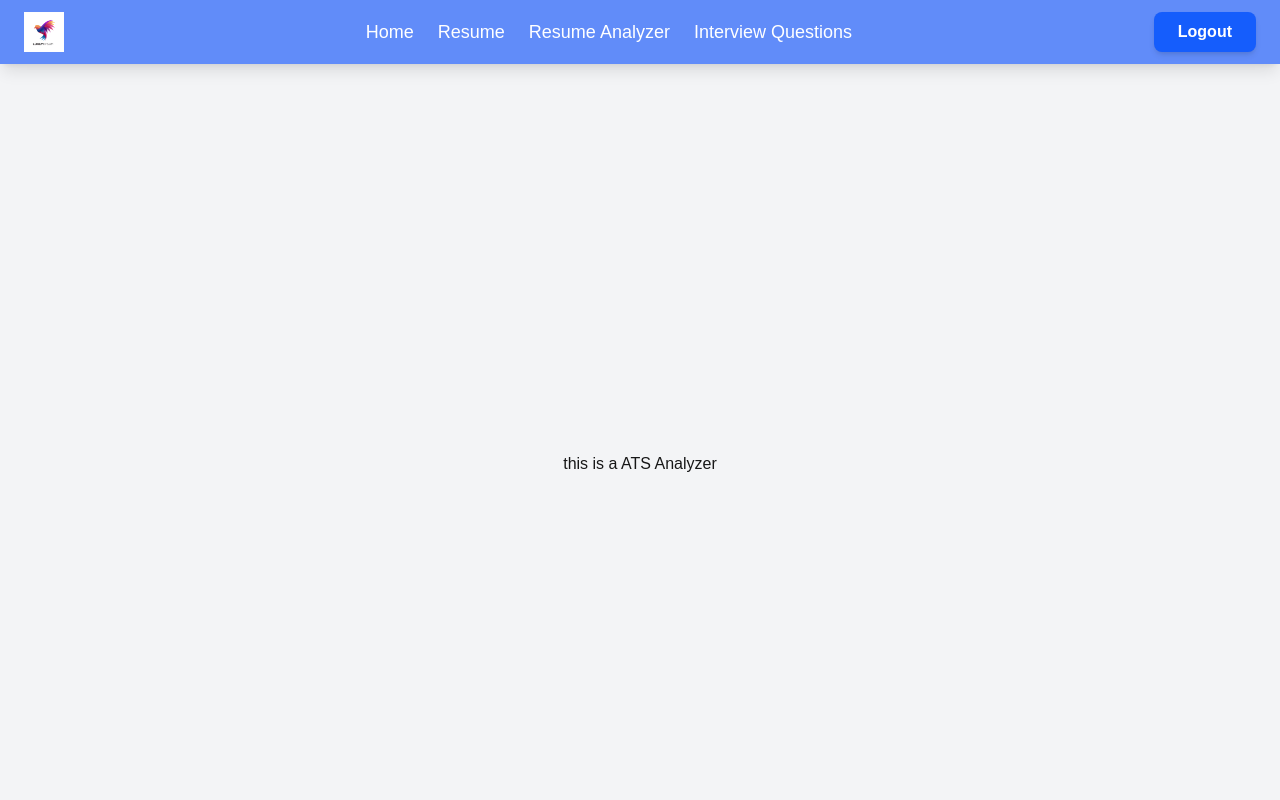
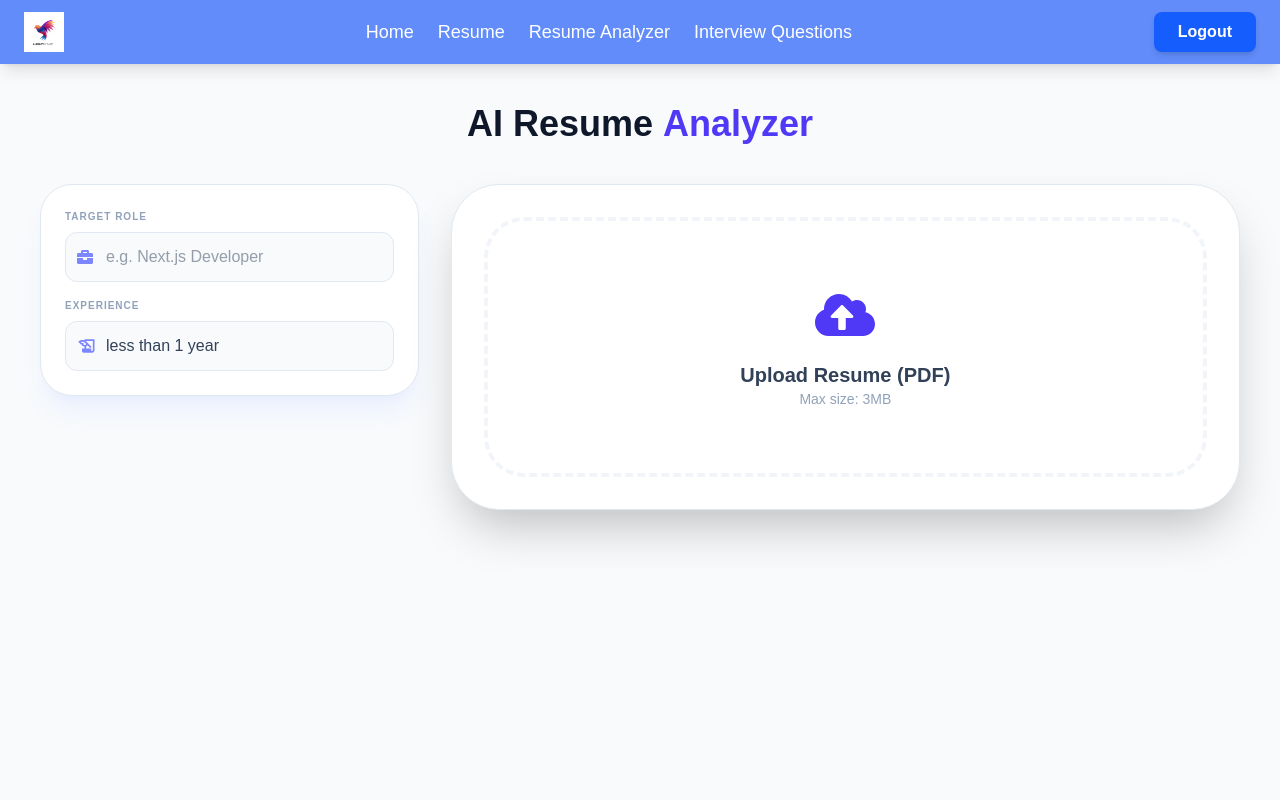
Before and after one commit to smabdullah958/AI-Career-Assistant, a Next.js app in the folder Frontend/: page /ATS_Analyzer in a window 1280 px wide. Shown: the top 800 px of the page. Built offline with nearby package versions, Linux system fonts and the light colour scheme; no server answers.

Commit message:
add the simple UI of a resume analyzer

```diff
--- a/Frontend/app/(userDashboard)/ATS_Analyzer/page.jsx
+++ b/Frontend/app/(userDashboard)/ATS_Analyzer/page.jsx
@@ -1,9 +1,166 @@
-const page = () => {
+"use client";
+import { useState, useEffect } from "react";
+import {
+  FaCloudUploadAlt,
+  FaFilePdf,
+  FaBriefcase,
+  FaExclamationTriangle,
+} from "react-icons/fa";
+import { MdHistoryEdu } from "react-icons/md";
+
+const ResumeAnalyzer = () => {
+  const [formState, setFormState] = useState({
+    Experience: "Fresher",
+    Role: "",
+    File: null,
+  });
+
+  const [error, setError] = useState("");
+  const [isMounted, setIsMounted] = useState(false);
+
+  useEffect(() => {
+    setIsMounted(true);
+  }, []);
+
+  //file handling
+  const handleFileChange = (e) => {
+    const selectedFile = e.target.files[0];
+    setError(""); // Reset error
+
+    if (!selectedFile) return;
+
+    //  Check File Type
+    if (selectedFile.type !== "application/pdf") {
+      setError("Only PDF files are allowed, brother!");
+      setFormState((prev) => ({ ...prev, File: null }));
+      return;
+    }
+
+    //  Check File Size (3MB = 3 * 1024 * 1024 bytes) less than 3 mb are allowed
+    const maxSize = 3 * 1024 * 1024;
+    if (selectedFile.size > maxSize) {
+      setError("File is too heavy! Max size is 3MB.");
+      setFormState((prev) => ({ ...prev, File: null }));
+      return;
+    }
+
+    setFormState((prev) => ({ ...prev, File: selectedFile }));
+  };
+
+  // Check if all fields are valid for the button
+  const isFormValid =
+    formState.Role.trim() !== "" &&
+    formState.File !== null &&
+    formState.Experience;
+
+  if (!isMounted) return null;
+
+  // Handle input fildes
+  const HandleFields = (e) => {
+    setFormState({ ...formState, [e.target.name]: e.target.value });
+  };
+
   return (
-    <div className="min-h-screen bg-gray-100 flex items-center justify-center">
-      this is a ATS Analyzer
+    <div className="min-h-screen bg-[#f8fafc] p-4 md:p-10 font-sans">
+      <section className="max-w-7xl mx-auto text-center mb-10">
+        <h1 className="text-4xl font-extrabold text-slate-900">
+          AI Resume <span className="text-indigo-600 font-black">Analyzer</span>
+        </h1>
+        {error && (
+          <div className="mt-4 flex items-center justify-center gap-2 text-red-500 bg-red-50 py-2 px-4 rounded-lg border border-red-100 animate-shake">
+            <FaExclamationTriangle />
+            <span className="font-bold text-sm">{error}</span>
+          </div>
+        )}
+      </section>
+
+      <main className="max-w-7xl mx-auto grid grid-cols-1 md:grid-cols-3 gap-8">
+        {/* INPUTS SECTION */}
+        <div className="md:col-span-1 space-y-4">
+          <div className="bg-white p-6 rounded-[2rem] shadow-xl shadow-indigo-100/50 border border-slate-200">
+            <label className="block text-[10px] font-black text-slate-400 uppercase tracking-widest mb-2">
+              Target Role
+            </label>
+            <div className="relative mb-4">
+              <FaBriefcase className="absolute left-3 top-1/2 -translate-y-1/2 text-indigo-400" />
+              <input
+                type="text"
+                placeholder="e.g. Next.js Developer"
+                className="w-full pl-10 pr-4 py-3 bg-slate-50 border border-slate-200 rounded-xl focus:ring-2 focus:ring-indigo-500 outline-none text-slate-700"
+                name="Role"
+                value={formState.Role}
+                onChange={HandleFields}
+              />
+            </div>
+
+            <label className="block text-[10px] font-black text-slate-400 uppercase tracking-widest mb-2">
+              Experience
+            </label>
+            <div className="relative">
+              <MdHistoryEdu className="absolute left-3 top-1/2 -translate-y-1/2 text-indigo-400 text-xl" />
+              <select
+                className="w-full pl-10 pr-4 py-3 bg-slate-50 border border-slate-200 rounded-xl outline-none appearance-none text-slate-700"
+                name="Experience"
+                value={formState.Experience}
+                onChange={HandleFields}
+              >
+                <option value="Fresher level">less than 1 year</option>
+                <option value="Junior level">1-2 Years</option>
+                <option value="Mid level">2-5 Years</option>
+                <option value="Senior level">5+ Years</option>
+              </select>
+            </div>
+          </div>
+        </div>
+
+        {/* UPLOAD SECTION */}
+        <div className="md:col-span-2">
+          <div className="bg-white p-8 rounded-[3rem] shadow-2xl border border-slate-200 h-full flex flex-col justify-center">
+            {!formState.File ? (
+              <label className="w-full flex flex-col items-center justify-center border-4 border-dashed border-slate-100 rounded-[2.5rem] py-16 cursor-pointer hover:bg-slate-50 transition-all group">
+                <FaCloudUploadAlt className="text-indigo-600 text-6xl group-hover:scale-110 transition-transform" />
+                <p className="mt-4 text-xl font-black text-slate-700">
+                  Upload Resume (PDF)
+                </p>
+                <p className="text-slate-400 text-sm">Max size: 3MB</p>
+                <input
+                  type="file"
+                  name="File"
+                  className="hidden"
+                  accept=".pdf"
+                  onChange={handleFileChange}
+                />
+              </label>
+            ) : (
+              <div className="text-center">
+                <div className="bg-red-50 w-20 h-20 rounded-2xl flex items-center justify-center mx-auto mb-4">
+                  <FaFilePdf className="text-red-500 text-4xl" />
+                </div>
+                <h3 className="text-lg font-black text-slate-800 truncate px-6">
+                  {formState.File.name}
+                </h3>
+
+                <div className="mt-8 grid grid-cols-2 gap-3 text-sm sm:text-md lg:text-lg 2xl:text-xl">
+                  <button
+                    onClick={HandleFields}
+                    className="font-extrabold py-4 bg-slate-100 text-slate-600 font-bold rounded-2xl hover:bg-slate-200 transition-all"
+                  >
+                    Change PDF
+                  </button>
+                  <button
+                    disabled={!isFormValid}
+                    className={` py-4 text-white font-black rounded-2xl shadow-lg ${isFormValid ? " bg-indigo-600 disabled:opacity-50  transition-all flex items-center justify-center gap-2" : "bg-indigo-600 opacity-50   "}`}
+                  >
+                    Analyze Resume
+                  </button>
+                </div>
+              </div>
+            )}
+          </div>
+        </div>
+      </main>
     </div>
   );
 };
 
-export default page;
+export default ResumeAnalyzer;
--- a/Frontend/app/(userDashboard)/Interview/page.jsx
+++ b/Frontend/app/(userDashboard)/Interview/page.jsx
@@ -81,8 +81,8 @@ const InterviewPage = () => {
           Practice real-world questions with our AI assistant.
         </p>
       </section>
-      <main className="flex-1 flex flex-col max-w-5xl mx-auto w-full p-4 md:p-8 overflow-hidden">
-        <div className="flex-1 bg-white rounded-[3rem] shadow-2xl shadow-indigo-100/50 border border-slate-200 flex flex-col overflow-hidden min-h-[500px]">
+      <main className="flex-1 flex  flex-col md:max-w-[85%] 2xl:max-w-[65%] mx-auto w-full p-4 md:p-8 overflow-hidden">
+        <div className="flex-1 bg-white rounded-[3rem] shadow-2xl shadow-indigo-100/50 border border-slate-200 flex flex-col overflow-hidden min-h-[500px] ">
           {/* chat */}
           <div className="flex-1 overflow-y-auto p-6 md:p-10 space-y-8 custom-scrollbar">
             {messages.map((msg, index) => (
@@ -93,7 +93,7 @@ const InterviewPage = () => {
                 }`}
               >
                 <div
-                  className={`relative max-w-[85%] md:max-w-[70%] px-6 py-4 text-sm md:text-base transition-all duration-300 ${
+                  className={`relative max-w-[85%]  px-6 py-4 text-sm md:text-base transition-all duration-300 ${
                     msg.role === "user"
                       ? "bg-gradient-to-br from-indigo-600 to-blue-700 text-white rounded-2xl rounded-tr-none shadow-lg shadow-indigo-200"
                       : "bg-slate-50 text-slate-700 rounded-2xl rounded-tl-none border border-slate-100 shadow-sm"
@@ -125,7 +125,7 @@ const InterviewPage = () => {
 
           {/* INPUT AREA */}
           <div className="mt-auto p-6 bg-slate-50/50 border-t border-slate-100 backdrop-blur-sm">
-            <form className="max-w-4xl mx-auto relative flex items-center gap-3">
+            <form className=" mx-auto relative flex items-center gap-3">
               <textarea
                 value={input}
                 onChange={(e) => setInput(e.target.value)}
```
